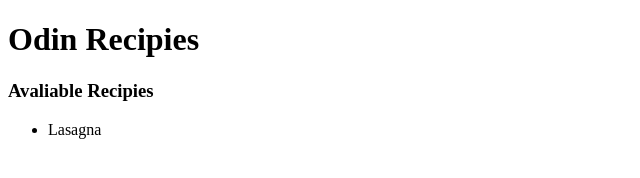
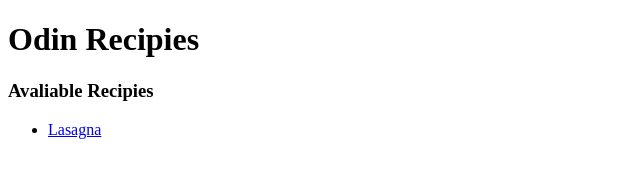
Before and after one commit to Dem077/odin-recipes, a plain HTML site: page index.html in a window 1280 px wide. Shown: the full height of the page, 0-640 px from the left. Drawn offline with Linux system fonts and the light colour scheme.

Commit message:
anchored the heading to page 2

```diff
--- a/index.html
+++ b/index.html
@@ -8,7 +8,7 @@
         <h1>Odin Recipies</h1>
         <h3>Avaliable Recipies</h3>
         <ul>
-            <li>Lasagna</li>
+            <li><a href="./recipies/lasagna.html">Lasagna</a></li>
 
         </ul>
     </body>
```
